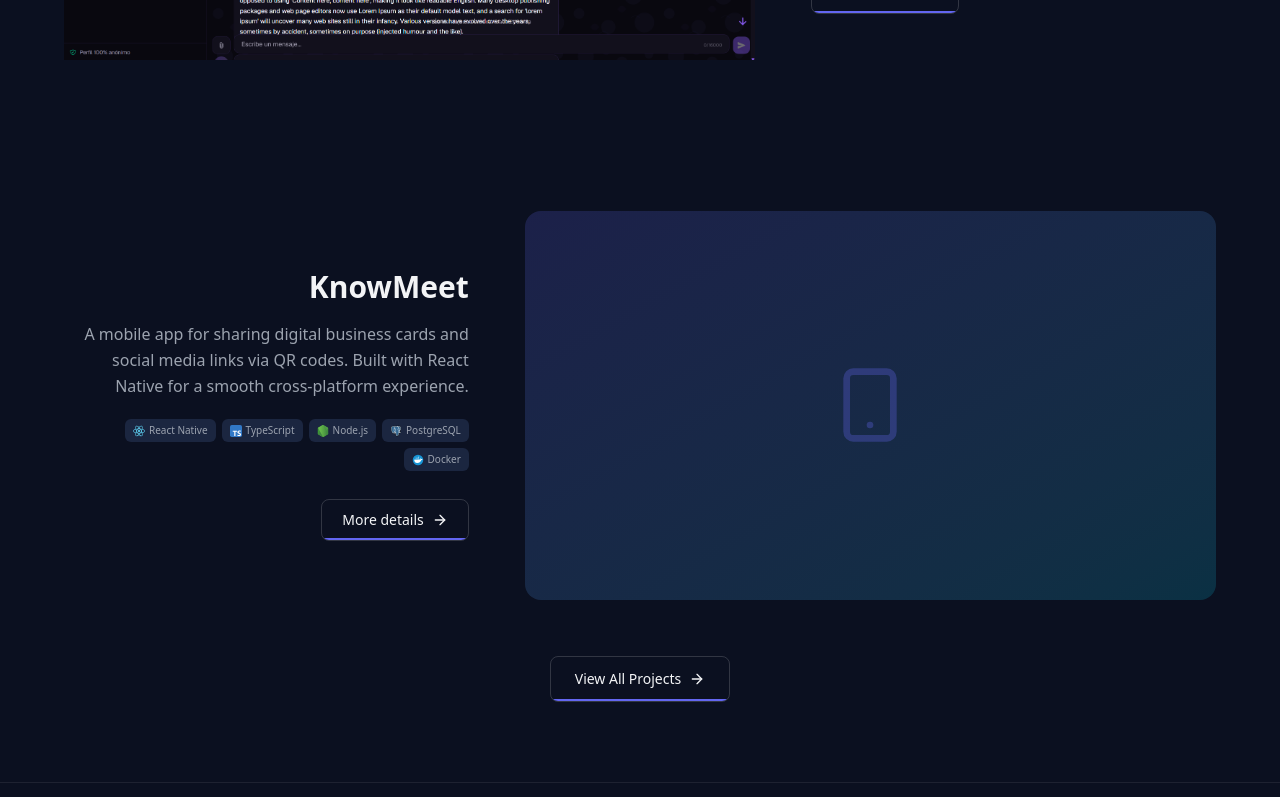
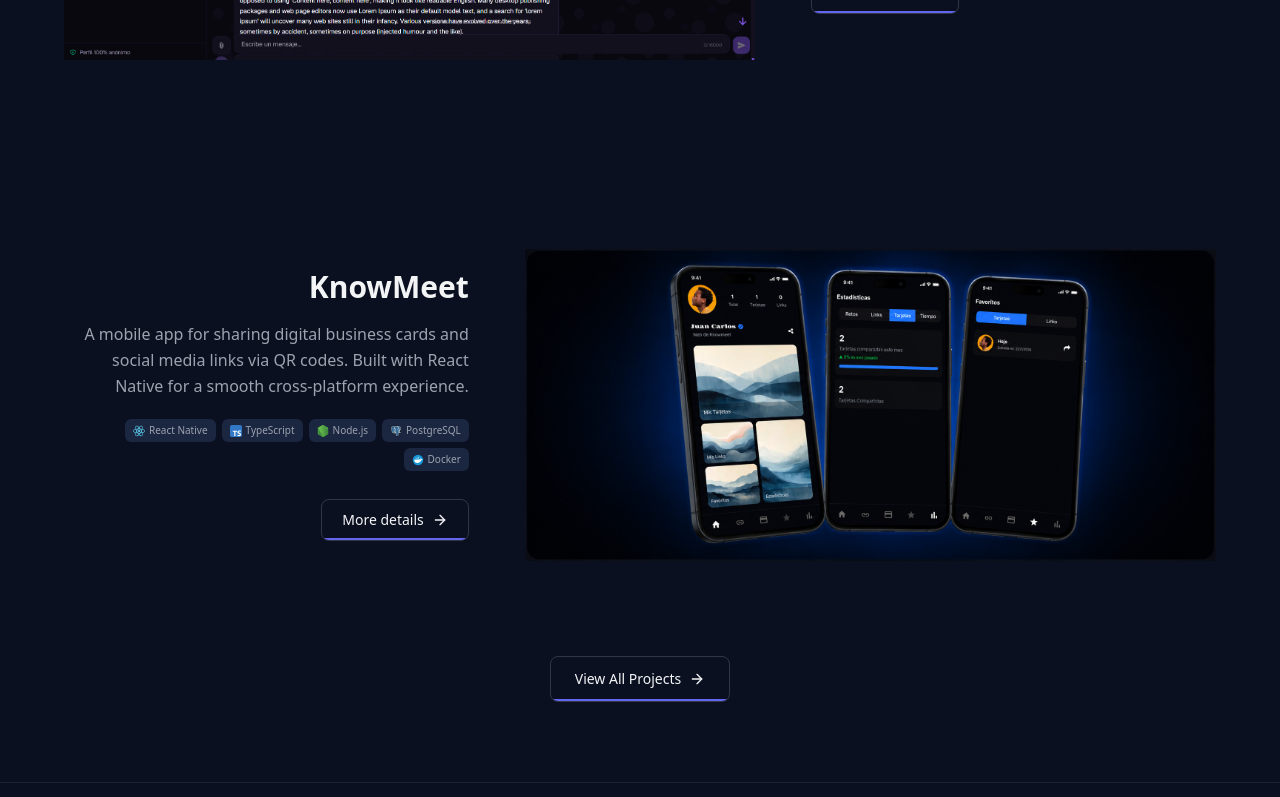
Before and after one commit to grecod28/grecodev, a Next.js app: page /en in a window 1280 px wide. Shown: the part 1307-2104 px from the top of the page. Built offline with nearby package versions, Linux system fonts and the light colour scheme.

Commit message:
fix: imagen de ejemplo de knowmeet cambiada por diseño con imágenes de la app

```diff
--- a/app/[locale]/page.tsx
+++ b/app/[locale]/page.tsx
@@ -84,7 +84,10 @@
       </section>
 
       {/* Featured Projects */}
-        <section className={`${section} reveal-up`} style={{ "--reveal-delay": "100ms" } as React.CSSProperties}>
+      <section
+        className={`${section} reveal-up`}
+        style={{ "--reveal-delay": "100ms" } as React.CSSProperties}
+      >
         <div className={sectionContainer}>
           <div className={sectionCentered}>
             <span className={sectionLabel}>{t("featured_title")}</span>
@@ -104,7 +107,15 @@
                     isLeft ? "" : "lg:flex-row-reverse"
                   }`}
                 >
-                    <Link href={`/projects/${project.id}`} className="reveal-left group/image block w-full shrink-0 overflow-hidden rounded-2xl lg:w-[60%]" style={{ "--reveal-delay": `${150 + index * 100}ms` } as React.CSSProperties}>
+                  <Link
+                    href={`/projects/${project.id}`}
+                    className="reveal-left group/image block w-full shrink-0 overflow-hidden rounded-2xl lg:w-[60%]"
+                    style={
+                      {
+                        "--reveal-delay": `${150 + index * 100}ms`,
+                      } as React.CSSProperties
+                    }
+                  >
                     {project.ImageSrc ? (
                       <div className="relative aspect-[16/9]">
                         <Image
@@ -122,8 +133,18 @@
                     )}
                   </Link>
 
-                    <div className={`reveal-right flex flex-col lg:w-[40%] ${isLeft ? "" : "lg:text-right lg:items-end"}`} style={{ "--reveal-delay": `${180 + index * 100}ms` } as React.CSSProperties}>
-                      <Link href={`/projects/${project.id}`} className="group/title">
+                  <div
+                    className={`reveal-right flex flex-col lg:w-[40%] ${isLeft ? "" : "lg:text-right lg:items-end"}`}
+                    style={
+                      {
+                        "--reveal-delay": `${180 + index * 100}ms`,
+                      } as React.CSSProperties
+                    }
+                  >
+                    <Link
+                      href={`/projects/${project.id}`}
+                      className="group/title"
+                    >
                       <h3 className="text-2xl font-bold transition-colors group-hover/title:text-primary sm:text-3xl">
                         {projectT(`items.${project.id}.title`)}
                       </h3>
@@ -133,12 +154,19 @@
                       {projectT(`items.${project.id}.description`)}
                     </p>
 
-                      <div className={`mt-5 flex flex-wrap gap-1.5 ${isLeft ? "" : "lg:justify-end"}`}>
+                    <div
+                      className={`mt-5 flex flex-wrap gap-1.5 ${isLeft ? "" : "lg:justify-end"}`}
+                    >
                       {project.techStack.map((tech) => {
                         const icon = getTechIconFromAll(tech);
                         return (
-                            <span key={tech} className="inline-flex items-center gap-1 rounded-md bg-surface-light px-2 py-1 text-[10px] font-medium text-text-muted">
-                              {icon && <img src={icon.src} alt="" className="h-3 w-3" />}
+                          <span
+                            key={tech}
+                            className="inline-flex items-center gap-1 rounded-md bg-surface-light px-2 py-1 text-[10px] font-medium text-text-muted"
+                          >
+                            {icon && (
+                              <img src={icon.src} alt="" className="h-3 w-3" />
+                            )}
                             {tech}
                           </span>
                         );
@@ -173,7 +201,10 @@
       </section>
 
       {/* Tech Stack */}
-        <section className={`${section} reveal-scale`} style={{ "--reveal-delay": "150ms" } as React.CSSProperties}>
+      <section
+        className={`${section} reveal-scale`}
+        style={{ "--reveal-delay": "150ms" } as React.CSSProperties}
+      >
         <div className={sectionContainer}>
           <header className={sectionCentered}>
             <span className={sectionLabel}>{t("tech_stack")}</span>
@@ -182,7 +213,10 @@
 
           <div className="mt-10 flex justify-center">
             <SkillsGrid
-                skills={TECH_STACK_ICONS.map((s) => ({ ...s, slug: toSlug(s.name) }))}
+              skills={TECH_STACK_ICONS.map((s) => ({
+                ...s,
+                slug: toSlug(s.name),
+              }))}
               linkPrefix="/technologies"
             />
           </div>
@@ -190,7 +224,10 @@
       </section>
 
       {/* Contact */}
-        <section className={`${section} reveal-up`} style={{ "--reveal-delay": "200ms" } as React.CSSProperties}>
+      <section
+        className={`${section} reveal-up`}
+        style={{ "--reveal-delay": "200ms" } as React.CSSProperties}
+      >
         <div className="mx-auto max-w-2xl">
           <div className={sectionCentered}>
             <span className={sectionLabel}>{t("contact_section_title")}</span>
@@ -204,8 +241,12 @@
                 <FiMail className="h-6 w-6 text-primary" />
               </div>
               <div>
-                  <p className="text-xs font-medium uppercase tracking-wider text-text-muted">Email</p>
-                  <p className="text-sm font-medium">{t("contact_section_email")}</p>
+                <p className="text-xs font-medium uppercase tracking-wider text-text-muted">
+                  Email
+                </p>
+                <p className="text-sm font-medium">
+                  {t("contact_section_email")}
+                </p>
               </div>
             </div>
 
--- a/lib/constants/projects.ts
+++ b/lib/constants/projects.ts
@@ -23,10 +23,17 @@
   {
     id: "knowmeet",
     icon: FiSmartphone,
-    techStack: ["React Native", "TypeScript", "Node.js", "PostgreSQL", "Docker"],
+    techStack: [
+      "React Native",
+      "TypeScript",
+      "Node.js",
+      "PostgreSQL",
+      "Docker",
+    ],
     githubUrl: undefined,
-    liveUrl: "https://play.google.com/store/apps/details?id=com.grecod28.knowmeetapp",
-    ImageSrc: "",
+    liveUrl:
+      "https://play.google.com/store/apps/details?id=com.grecod28.knowmeetapp",
+    ImageSrc: "/images/projects/knowmeet.png",
     featured: true,
   },
   {
```
Also changed, not shown: public/images/projects/knowmeet.png (added). Lines whose indentation alone changed are shown as unchanged.
